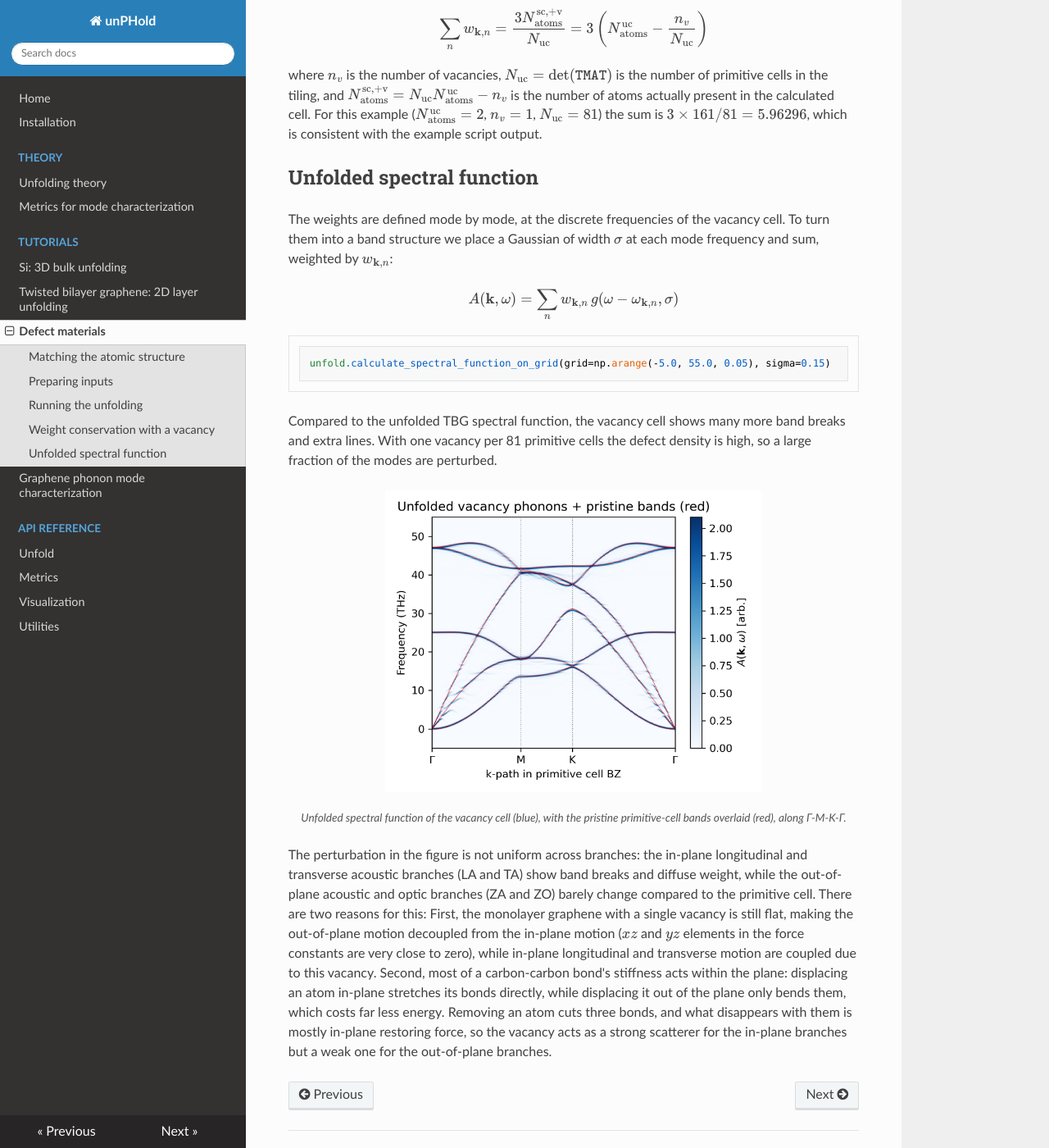
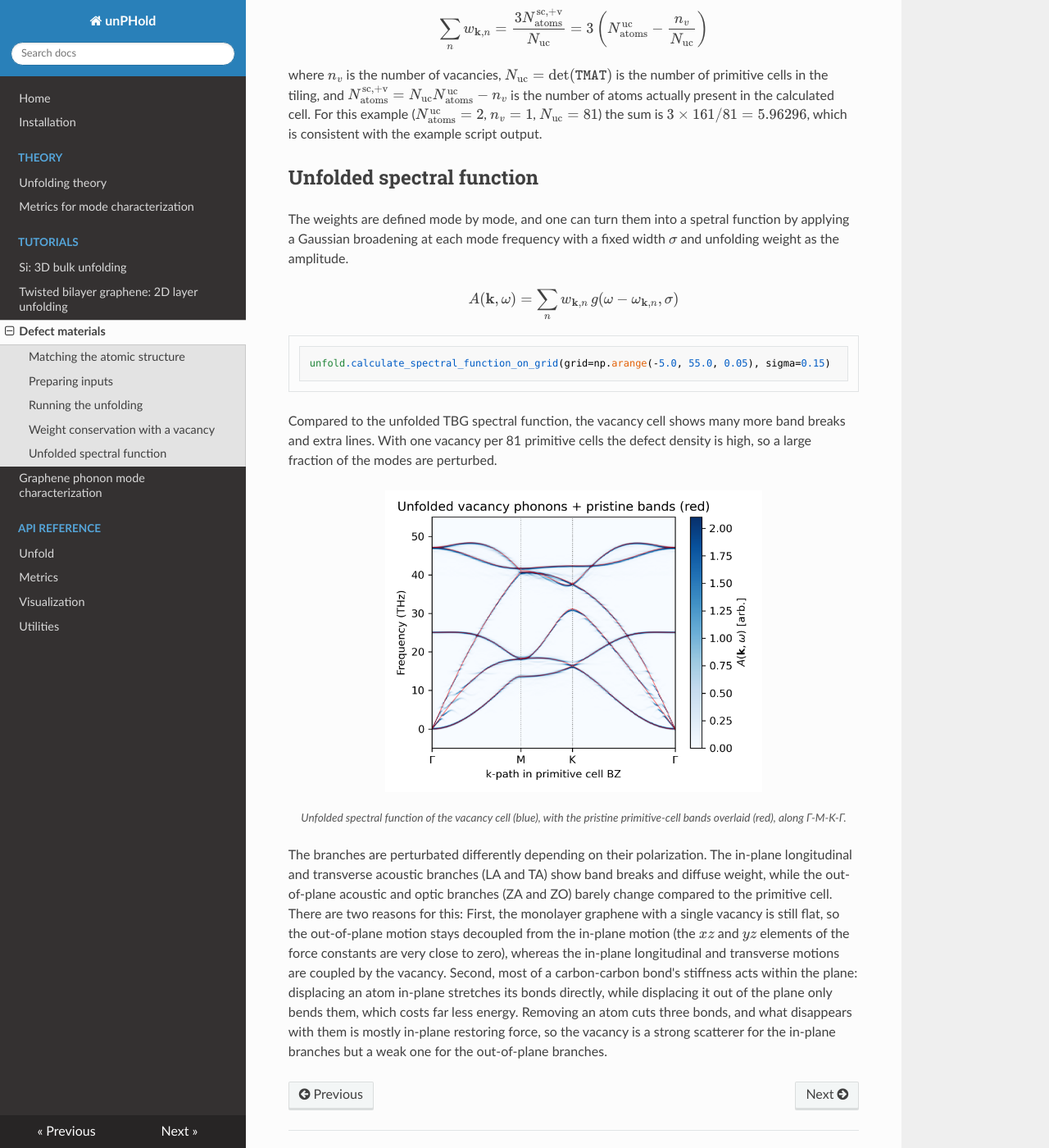
Before and after one commit to sabia-group/unPHold, an MkDocs documentation site: the page built from docs/tutorials/defect.md, in a window 1280 px wide and 1400 px high, scrolled down 2538 px. Shown: the whole window at 82% size. Built offline with MkDocs 1.6.1, drawn with Linux system fonts in a browser that asks for light colours; nearby versions of some CDN libraries; some of the changed text lies outside the part shown.

Commit message:
small updates

````diff
--- a/docs/tutorials/defect.md
+++ b/docs/tutorials/defect.md
@@ -1,9 +1,9 @@
 # Defect Materials: Graphene Monolayer Vacancy
 
 In this section, we unfold the phonons of a graphene monolayer with a single vacancy back to the primitive cell.
-The full script is available at [`examples/unfold_graphene_vacancy.py`](https://github.com/sabia-group/unPHold/blob/main/examples/unfold_graphene_vacancy.py).
-The forces are obtained from model [MACE-OMAT-0](https://github.com/ACEsuit/mace-foundations), and data is available at [`tests/data/graphene`](https://github.com/sabia-group/unPHold/blob/main/tests/data/graphene).
-The following code snippets are extracted from the full script.
+The example script is available at [`examples/unfold_graphene_vacancy.py`](https://github.com/sabia-group/unPHold/blob/main/examples/unfold_graphene_vacancy.py).
+The forces are obtained from the model [MACE-OMAT-0](https://github.com/ACEsuit/mace-foundations), and data is available at [`tests/data/graphene`](https://github.com/sabia-group/unPHold/blob/main/tests/data/graphene).
+The following code snippets are extracted from the example script.
 
 <figure markdown>
   ![Vacancy matching](../assets/graphene_vacancy_relaxed_structure.png){ width=320 }
@@ -16,14 +16,14 @@
 
 `Unfold` needs to know which atom of the supercell corresponds to which site of the defect-free and ideal primitive-cell tiling.
 For a rigid or a weakly deregistrated supercell this map is a permutation and `Unfold` finds it automatically.
-With a vacancy the two structures have different atom counts, so we build the map explicitly with [`match_atoms_with_vacancies()`][unphold.utils.match_atoms_with_vacancies].
+In this case with a vacancy, one shall build the map explicitly with the helper function [`match_atoms_with_vacancies()`][unphold.utils.match_atoms_with_vacancies].
 
 We first construct the ideal 9x9x1 tiling from the primitive cell, then match the real defected and relaxed cell against it:
 
 ```python
-sc_by_tmat = make_supercell(atoms_pc, TMAT, wrap=False)  # ideal tiling: 162 sites
+sc_by_tmat = make_supercell(atoms_pc, TMAT, wrap=False)  # TMAT = diag([9, 9, 1])
 match = match_atoms_with_vacancies(ideal=sc_by_tmat, real=sc_real, spatial_tolerance=0.5)
-perm = match["perm_real2ideal"]        # ideal-indexed, real-valued, -1 at the vacancy
+perm = match["perm_real2ideal"]  # ideal-indexed, real-valued, -1 at the vacancy
 vac_ideal_idx = match["vacancy_indices"]
 ```
 
@@ -64,7 +64,7 @@
 unfold.calculate_weights()
 ```
 
-[`Unfold.calculate_sc_phonon()`][unphold.unfold.Unfold.calculate_sc_phonon] diagonalises the vacancy-cell dynamical matrix at each k-point, and [`Unfold.calculate_weights()`][unphold.unfold.Unfold.calculate_weights] projects each eigenvector onto the primitive-cell plane waves, skipping the vacancy site (its `-1` entry contributes a zero vector).
+And still, [`Unfold.calculate_sc_phonon()`][unphold.unfold.Unfold.calculate_sc_phonon] diagonalizes the dynamical matrix at each k-point, and [`Unfold.calculate_weights()`][unphold.unfold.Unfold.calculate_weights] projects each eigenvector onto the primitive-cell, skipping the vacancy site (its `-1` entry contributes a zero vector).
 
 ## Weight conservation with a vacancy
 
@@ -83,8 +83,7 @@
 
 ## Unfolded spectral function
 
-The weights are defined mode by mode, at the discrete frequencies of the vacancy cell.
-To turn them into a band structure we place a Gaussian of width \(\sigma\) at each mode frequency and sum, weighted by \(w_{\mathbf{k},n}\):
+The weights are defined mode by mode, and one can turn them into a spetral function by applying a Gaussian broadening at each mode frequency with a fixed width \(\sigma\) and unfolding weight as the amplitude.
 
 $$
 A(\mathbf{k}, \omega) = \sum_n w_{\mathbf{k},n}\, g(\omega - \omega_{\mathbf{k},n}, \sigma)
@@ -102,10 +101,9 @@
   <figcaption>Unfolded spectral function of the vacancy cell (blue), with the pristine primitive-cell bands overlaid (red), along Γ-M-K-Γ.</figcaption>
 </figure>
 
-The perturbation in the figure is not uniform across branches: the in-plane longitudinal and transverse acoustic branches (LA and TA) show band breaks and diffuse weight, while the out-of-plane acoustic and optic branches (ZA and ZO) barely change compared to the primitive cell.
+The branches are perturbated differently depending on their polarization.
+The in-plane longitudinal and transverse acoustic branches (LA and TA) show band breaks and diffuse weight, while the out-of-plane acoustic and optic branches (ZA and ZO) barely change compared to the primitive cell.
 There are two reasons for this:
-First, the monolayer graphene with a single vacancy is still flat, making the out-of-plane motion decoupled from the in-plane motion ($xz$ and $yz$ elements in the force constants are very close to zero), while in-plane longitudinal and transverse motion are coupled due to this vacancy.
-Second, most of a carbon-carbon bond's stiffness acts within the plane:
-displacing an atom in-plane stretches its bonds directly, while displacing it out of the plane only bends them, which costs far less energy.
-Removing an atom cuts three bonds, and what disappears with them is mostly in-plane restoring force,
-so the vacancy acts as a strong scatterer for the in-plane branches but a weak one for the out-of-plane branches.
+First, the monolayer graphene with a single vacancy is still flat, so the out-of-plane motion stays decoupled from the in-plane motion (the $xz$ and $yz$ elements of the force constants are very close to zero), whereas the in-plane longitudinal and transverse motions are coupled by the vacancy.
+Second, most of a carbon-carbon bond's stiffness acts within the plane: displacing an atom in-plane stretches its bonds directly, while displacing it out of the plane only bends them, which costs far less energy.
+Removing an atom cuts three bonds, and what disappears with them is mostly in-plane restoring force, so the vacancy is a strong scatterer for the in-plane branches but a weak one for the out-of-plane branches.
````
Also changed, not shown: docs/tutorials/si.md (+1 -1 lines).
